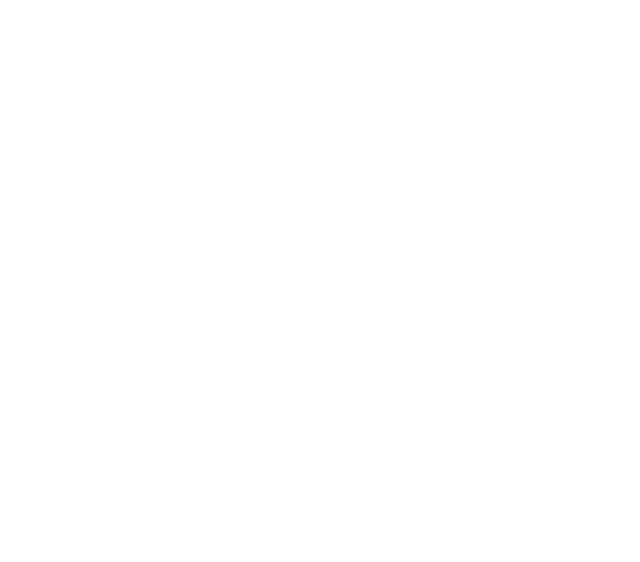
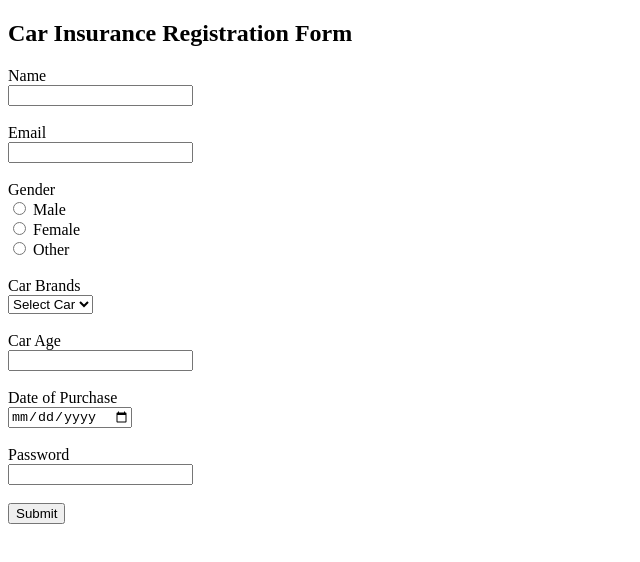
Before and after one commit to acciojob/car-insurance-form-4getDeepCode, a website: page main.html in a window 1280 px wide. Shown: the whole page, without its empty margins (0-640 px from the left). Drawn offline with Linux system fonts and the light colour scheme.

Commit message:
created a submission

```diff
--- a/main.html
+++ b/main.html
@@ -3,11 +3,60 @@
 <html>
 
 <head>
+	<title>Car Insurance Registration Form</title>
 	<link rel="stylesheet" href="styles.css">
 </head>
 
 <body>
 	<!-- the entire body must be written by student -->
+	<h2>Car Insurance Registration Form</h2>
+
+    <form method="POST">
+
+
+        <label for="name">Name</label><br>
+        <input type="text" id="name" required><br><br>
+
+
+        <label for="email">Email</label><br>
+        <input type="email" id="email" required><br><br>
+
+
+        <label>Gender</label><br>
+        <input type="radio" id="male" name="gender" required>
+        <label for="male">Male</label><br>
+
+        <input type="radio" id="female" name="gender">
+        <label for="female">Female</label><br>
+
+        <input type="radio" id="other" name="gender">
+        <label for="other">Other</label><br><br>
+
+
+        <label for="cars">Car Brands</label><br>
+        <select id="cars">
+            <option value="">Select Car</option>
+            <option value="BMW">BMW</option>
+            <option value="Audi">Audi</option>
+            <option value="Mercedez">Mercedez</option>
+        </select><br><br>
+
+
+        <label for="carage">Car Age</label><br>
+        <input type="number" id="carage" required><br><br>
+
+
+        <label for="dop">Date of Purchase</label><br>
+        <input type="date" id="dop" required><br><br>
+
+
+        <label for="password">Password</label><br>
+        <input type="password" id="password" required><br><br>
+
+
+        <button type="submit">Submit</button>
+
+    </form>
     <script type="text/javascript" src="./script.js">
 </script>
 
```
